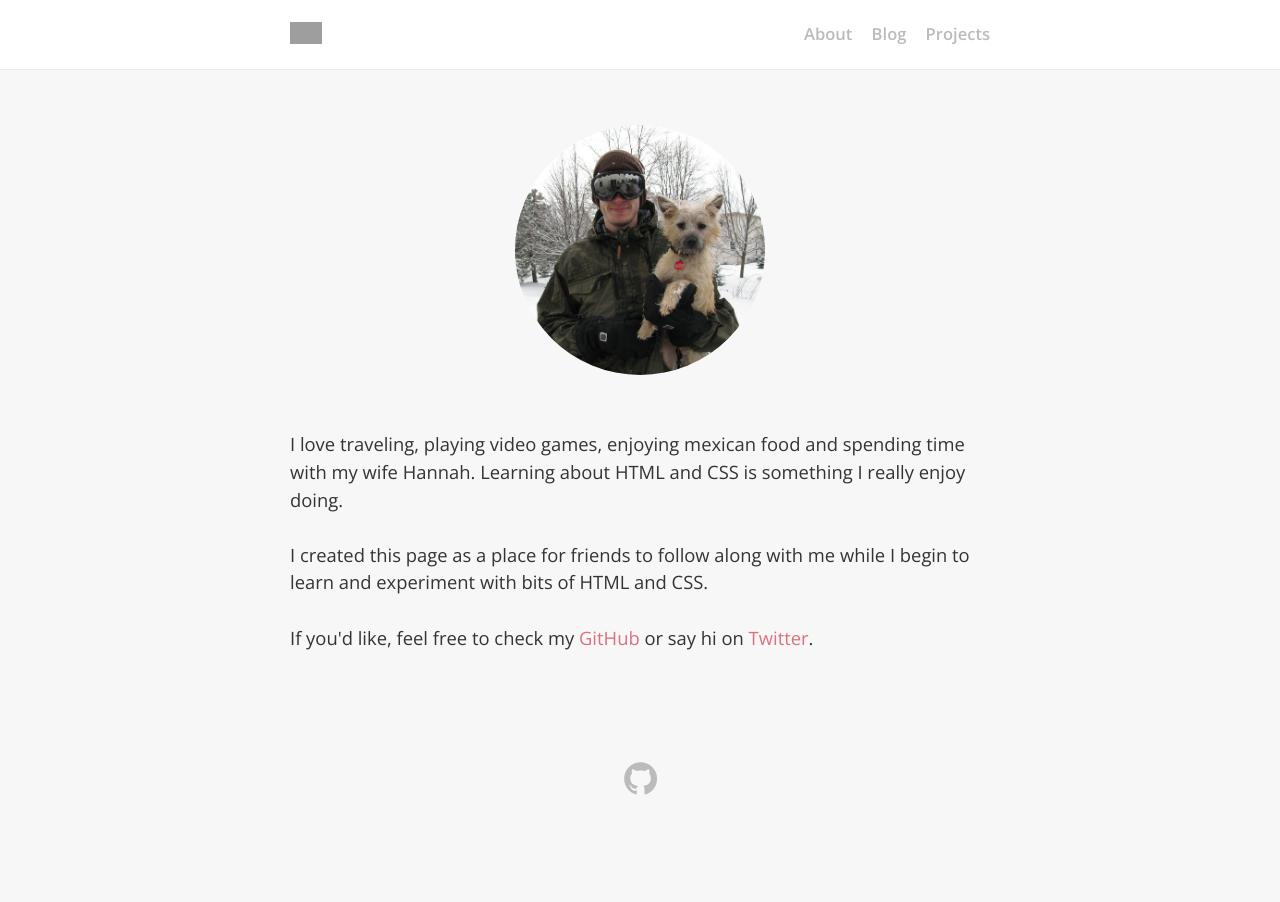
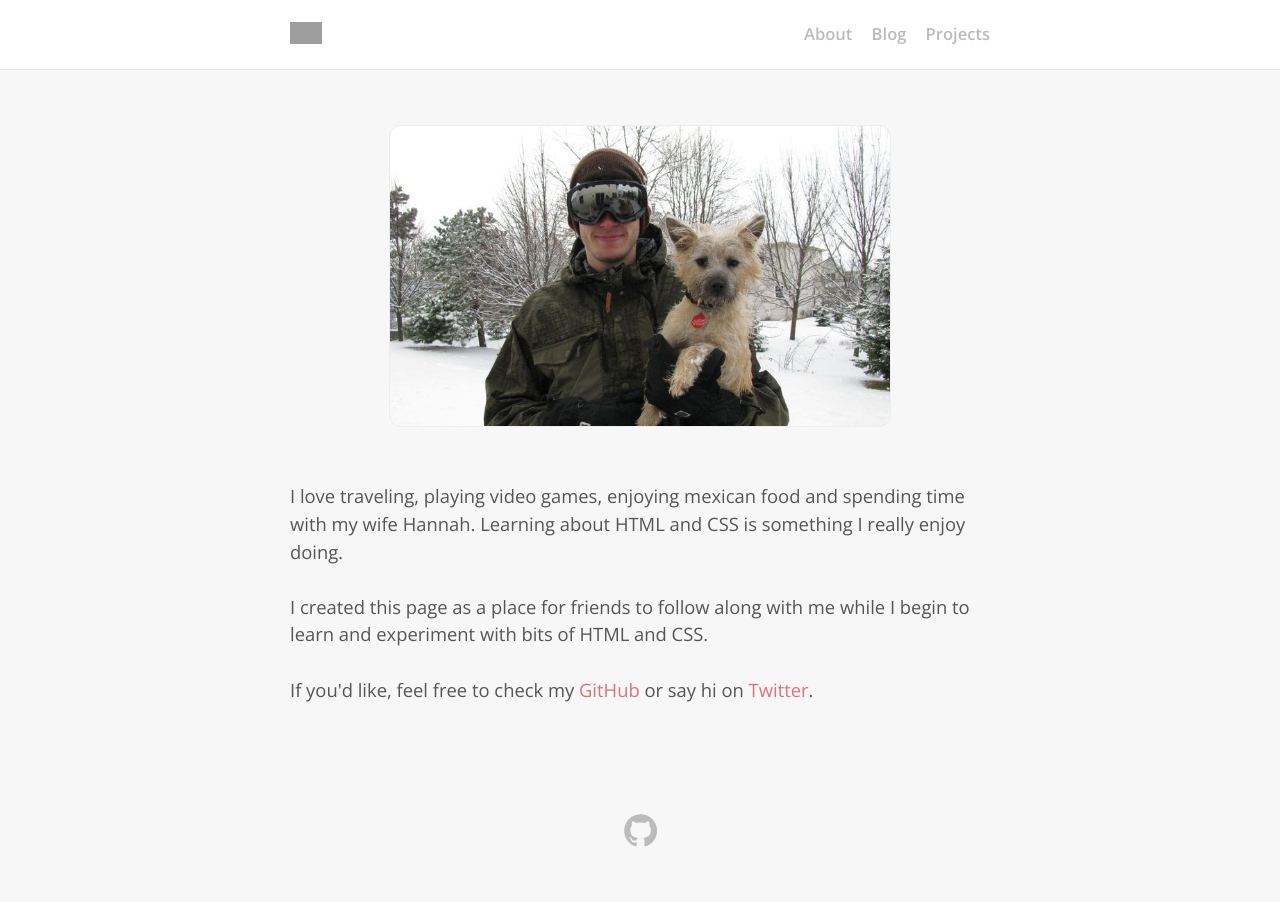
Before and after one commit to Treydor/treydor.github.io, a Jekyll site: the page built from about/index.html, in a window 1280 px wide. Built offline with Jekyll 4.4.1, drawn with Linux system fonts in a browser that asks for light colours; grey boxes are pictures that could not be loaded.

Commit message:
body color change, profile border radius change

```diff
--- a/css/style.css
+++ b/css/style.css
@@ -19,7 +19,7 @@ html {
 
 body {
   background: #f7f7f7;
-  color: #333;
+  color: #555;
 }
 
 header {
@@ -306,10 +306,11 @@ article h2, article h3 { margin-top: 2em; }
 
 @media screen and (min-width: 615px) {
   .profile {
-    border-radius: 50%;
-    height: 250px;
+    border: 1px solid #eee;
+    border-radius: 12px;
+    height: 300px;
     margin: 3em auto;
-    width: 250px;
+    width: 500px;
   }
 }
 
```
